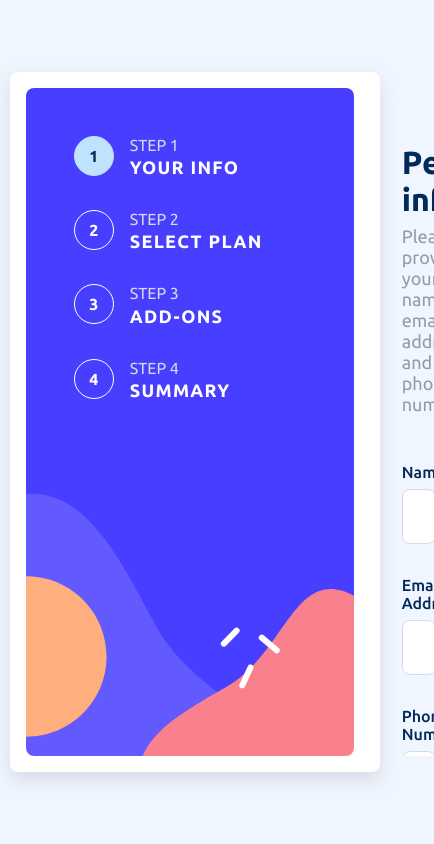
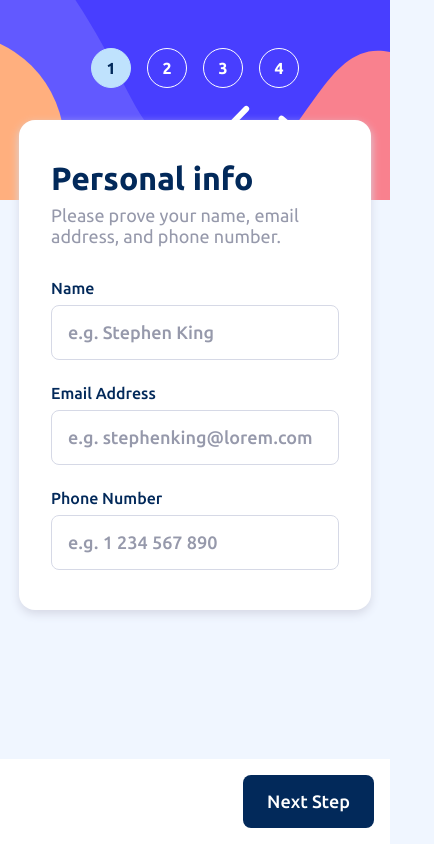
Before and after one commit to vdesimone/multi-step-form, a React (Vite) app: page / in a window 390 px wide. Shown: the whole page, 434 px wide, since content can reach past the window. Built offline with nearby package versions, Linux system fonts and the light colour scheme.

Commit message:
Add responsive styling for all `Step` components below 768px - Add and style `.watermark` in `ProgressIndicator`

```diff
--- a/src/ProgressIndicator.jsx
+++ b/src/ProgressIndicator.jsx
@@ -4,6 +4,8 @@ function ProgressIndicator() {
 
   return (
     <div className="progress-container">
+
+    <div className="progress-step-container">
 
       <div className="progress-step active">
         <div className="progress-index">1</div>
@@ -39,6 +41,12 @@ function ProgressIndicator() {
         </div>
 
       </div>
+
+      <div className="watermark">
+        <p><a href="https://github.com/vdesimone" target="_blank">vdesimone</a></p>
+      </div>
+
+    </div>
   );
 }
 
--- a/src/Step2.jsx
+++ b/src/Step2.jsx
@@ -21,8 +21,10 @@ function Step2() {
             />
             <label htmlFor="arcade">
               <img src={arcadeIcon} alt="Arcade Plan Icon" />
+              <div className="plan-details">
                 <h4>Arcade</h4>
                 <p>$9/mo</p>
+              </div>
             </label>
           </div>
 
@@ -35,8 +37,10 @@ function Step2() {
             />
             <label htmlFor="advanced">
               <img src={advancedIcon} alt="Advanced Plan Icon" />
+              <div className="plan-details">
                 <h4>Advanced</h4>
                 <p>$12/mo</p>
+              </div>
             </label>
           </div>
 
@@ -49,8 +53,10 @@ function Step2() {
             />
             <label htmlFor="pro">
               <img src={proIcon} alt="Pro Plan Icon" />
+              <div className="plan-details">
                 <h4>Pro</h4>
                 <p>$15/mo</p>
+              </div>
             </label>
           </div>
         </div>
--- a/src/Step4.jsx
+++ b/src/Step4.jsx
@@ -4,6 +4,7 @@ function Step4() {
 
   return(
     <div className="step-container">
+      <div className="step-four-container">
         <h2>Finishing up</h2>
         <p>Double-check everything looks OK before confirming.</p>
 
@@ -37,6 +38,7 @@ function Step4() {
             <p className="price">+$12/mo</p>
           </div>
         </div>
+      </div>
       <div className="buttons">
         <button className="go-back">Go Back</button>
         <button className="submit">Confirm</button>
--- a/src/index.css
+++ b/src/index.css
@@ -61,8 +61,11 @@ body {
   max-width: 20.5rem;
   min-width: 20.5rem;
   width: 100%;
-  padding: 3rem;
+  padding: 3rem 3rem 2.5rem 3rem;
   overflow: auto;
+  display: flex;
+  flex-direction: column;
+  justify-content: space-between;
 }
 
 .progress-step {
@@ -71,9 +74,6 @@ body {
   gap: 1rem;
   margin-bottom: 2rem;
   color: var(--white);
-}
-.progress-step:last-child {
-  margin-bottom: 0;
 }
 .progress-step.active .progress-index {
   color: var(--marine-blue);
@@ -103,6 +103,45 @@ body {
   font-size: 1.125rem;
 }
 
+.watermark {
+  display: flex;
+  align-items: center;
+  justify-content: center;
+}
+.watermark p {
+  color: var(--white);
+  font-weight: var(--font-medium);
+  transition: all 0.2s linear;
+  cursor: pointer;
+}
+.watermark p:hover {
+  transform: scale(104%);
+}
+.watermark p a {
+  color: var(--white);
+  text-decoration: none;
+  position: relative;
+}
+.watermark p a:link,
+.watermark p a:visited,
+.watermark p a:hover,
+.watermark p a:active {
+  color: inherit;
+}
+.watermark p a:after {
+  content: "";
+  width: 100%;
+  border-bottom: 1.5px solid var(--white);
+  position: absolute;
+  bottom: 0;
+  left: 0;
+  opacity: 0;
+  transition: opacity 0.3s ease;
+}
+.watermark p a:hover:after {
+  opacity: 1;
+}
+
 .step-container {
   display: flex;
   flex-direction: column;
@@ -110,7 +149,7 @@ body {
   padding: 3.5rem 4rem 1.5rem 4rem;
   overflow-y: auto;
 }
-form {
+form, .step-four-container {
   display: flex;
   flex-direction: column;
   flex-grow: 1;
@@ -498,3 +537,275 @@ label:has(p:nth-of-type(2)) p:first-of-type {
     padding: 3.5rem 2rem;
   }
 }
+
+@media screen and (max-width: 768px) {
+  html {
+    overflow-y: hidden;
+  }
+  .form-container {
+    background-color: var(--magnolia);
+    padding: 0;
+    border-radius: 0;
+    box-shadow: none;
+    height: min(100%, 100vh);
+    width: min(100%, 100vw);
+    display: flex;
+    flex-direction: column;
+    gap: 0rem;
+    justify-content: space-between;
+    overflow: unset;
+    overflow-x: unset;
+    position: relative;
+    align-items: center;
+  }
+
+  .progress-container {
+    display: flex;
+    flex-direction: column;
+    justify-content: center;
+    border-radius: 0;
+    background-image: url(./assets/bg-sidebar-mobile.svg);
+    flex-grow: 1;
+    max-width: 100vw;
+    min-width: 100vw;
+    width: 100%;
+    padding: 3rem 0rem;
+    overflow: unset;
+    gap: 1rem;
+    position: absolute;
+    z-index: 0;
+  }
+  .progress-step-container {
+    display: flex;
+    justify-content: center;
+    gap: 1rem;
+  }
+  .watermark {
+    display: none;
+  }
+  .progress-step {
+    display: flex;
+    flex-direction: row;
+    gap: 0;
+    margin-bottom: 4rem;
+    color: var(--white);
+  }
+  .progress-step:last-child {
+    margin-bottom: 8px;
+  }
+  .progress-index {
+    display: flex;
+    justify-content: center;
+    align-items: center;
+    min-width: 2.5rem;
+    max-height: 2.5rem;
+    width: 2.5rem;
+    height: 2.5rem;
+  }
+  .progress-title {
+    display: none;
+  }
+
+
+  .step-container {
+    display: flex;
+    flex-direction: column;
+    align-items: center;
+    flex-grow: 1;
+    padding: 0rem;
+    overflow-y: auto;
+    background-color: transparent;
+    z-index: 1;
+  }
+  form, .step-four-container, .submit-container {
+    display: flex;
+    flex-direction: column;
+    flex-grow: 0;
+    background-color: var(--white);
+    margin-top: 7.5rem;
+    width: 90%;
+    border-radius: 1rem;
+    padding: 2.5rem 2rem;
+    box-shadow: 0px 4px 10px var(--light-gray);
+    margin-bottom: 1rem;
+    overflow: auto;
+  }
+  .step-container p {
+    margin-bottom: 2rem;
+  }
+  .step-container .input-group input {
+    margin-bottom: 1.5rem;
+  }
+  .step-container .input-group #phoneNumber {
+    margin-bottom: 0;
+  }
+  .step-container .buttons {
+    display: flex;
+    margin-top: auto;
+    background-color: var(--white);
+    width: 100vw;
+    padding: 1rem;
+  }
+
+
+  .plan-container {
+    display: grid;
+    grid-template-columns: 1fr;
+    gap: 1rem;
+    margin-bottom: 2rem;
+  }
+  .plan-container .plan label {
+    display: flex;
+    flex-direction: row;
+    align-items: center;
+    padding: 1.2rem;
+    border: 1px solid var(--light-gray);
+    border-radius: 0.5rem;
+    cursor: pointer;
+    transition: all 0.18s ease-in-out;
+  }
+  .plan-container .plan label:hover {
+    border-color: var(--purplish-blue);
+  }
+  .plan-container .plan label img {
+    width: 45px;
+    height: 45px;
+    margin-bottom: 0rem;
+    margin-right: 1rem;
+  }
+  .plan-container .plan label h4 {
+    margin-bottom: 0.2.5rem;
+  }
+  .plan-container .plan label p {
+    margin-bottom: 0;
+    font-size: 1rem;
+  }
+
+  .toggle-container {
+    margin-bottom: 0rem;
+  }
+
+
+  .add-on-container {
+    display: flex;
+    flex-direction: column;
+    gap: 1rem;
+    flex-wrap: wrap;
+    margin-bottom: 1rem;
+  }
+  .add-on-container .add-on {
+    padding: 1rem 1.25rem;
+  }
+  .add-on-container .add-on input[type=checkbox] {
+    margin-right: 1.25rem;
+  }
+
+
+  .plan-service p {
+    margin-bottom: 0;
+  }
+  .summary-total {
+    display: flex;
+    padding: 1.5rem 2rem 0rem 2rem;
+  }
+  .summary-total p {
+    margin-bottom: 0;
+  }
+
+  .submit-container {
+    z-index: 1;
+    padding: 5rem 3rem;
+    justify-content: unset;
+  }
+}
+
+@media screen and (max-width: 530px) {
+  .step-container .input-group .error {
+    position: absolute;
+    right: 0;
+    top: 0.18rem;
+    font-size: 0.75rem;
+  }
+
+  .add-on-container .add-on {
+    padding: 1rem 1rem;
+  }
+  .add-on-container .add-on input[type=checkbox] {
+    margin-right: 1rem;
+  }
+
+  .summary-container p {
+    font-size: 1rem;
+  }
+  .plan-type .title h3 {
+    font-size: 1.125rem;
+  }
+  .plan-type .title button {
+    font-size: 1rem;
+  }
+  .plan-type .price {
+    margin-left: 0.75rem;
+    font-size: 1.25rem;
+  }
+  .plan-service .price {
+    margin-left: 0.75rem;
+  }
+  .summary-total p {
+    font-size: 1.125rem;
+  }
+  .summary-total .price {
+    margin-left: 0.75rem;
+    font-size: 1.25rem;
+  }
+}
+
+@media screen and (max-height: 428px) {
+  .submit-container {
+    justify-content: unset;
+    overflow-x: hidden;
+  }
+}
+
+@media screen and (max-width: 375px) {
+  .step-container h2 {
+    font-size: 1.75rem;
+    font-weight: var(--font-bold);
+    margin-bottom: 0.5rem;
+  }
+  .step-container .input-group label {
+    margin-bottom: 0.75rem;
+  }
+  .step-container .input-group input {
+    font-size: 1rem;
+    margin-bottom: 2rem;
+    cursor: pointer;
+  }
+  .step-container .input-group .error {
+    position: absolute;
+    right: 0;
+    top: 0rem;
+    font-size: 0.75rem;
+    max-width: 65px;
+  }
+  .add-on-container .add-on div h4 {
+    font-size: 1rem;
+    font-weight: var(--font-bold);
+    margin-bottom: 0.25rem;
+  }
+  .add-on-container .add-on p {
+    font-size: 0.875rem;
+  }
+
+  .submit-container {
+    padding: 5rem 2rem;
+  }
+}
+
+@media screen and (max-width: 332px) {
+  form, .step-four-container {
+    padding: 2.5rem 1.5rem;
+  }
+  .submit-container {
+    padding: 5rem 1.25rem;
+  }
+}
```
Lines whose indentation alone changed are shown as unchanged.
